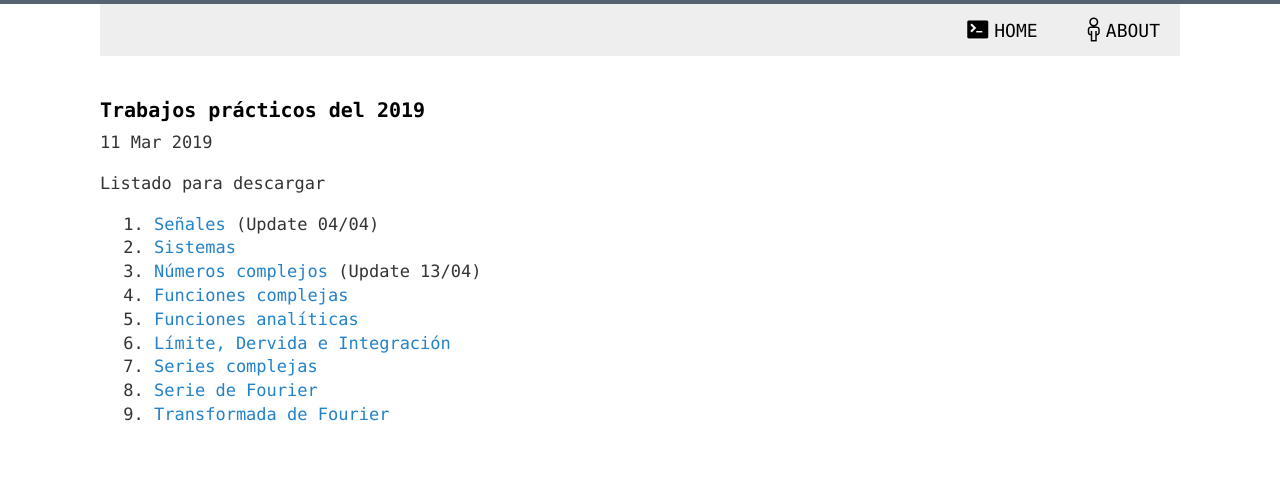
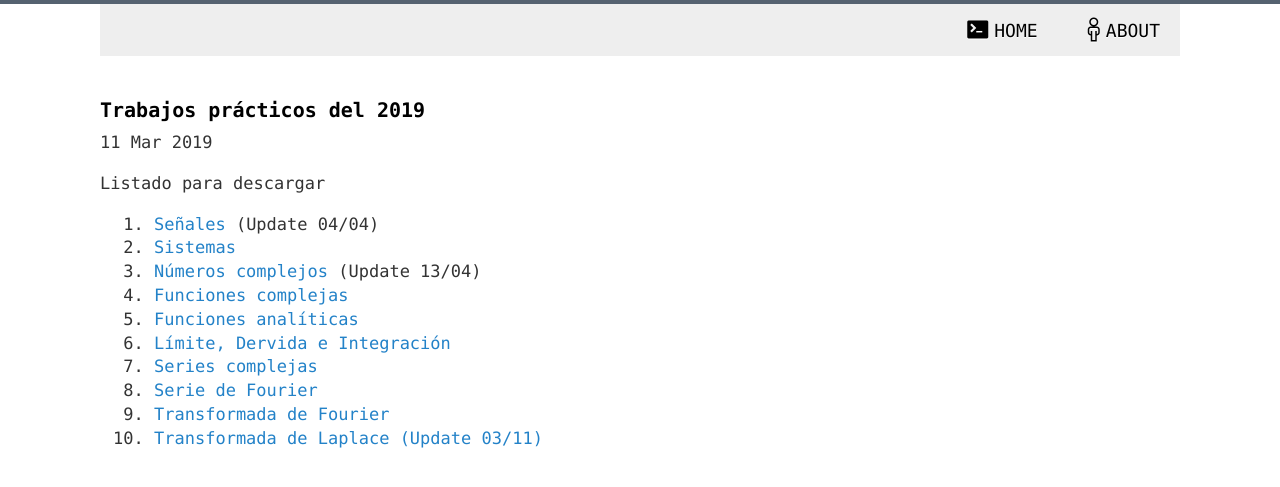
Before and after one commit to 1nv1/UTN-FRN-ASS, a Jekyll site: the page built from _posts/2019-03-11-TPs2019.markdown, in a window 1280 px wide. Shown: the top 487 px of the page. Built offline with Jekyll 4.4.1, drawn with Linux system fonts in a browser that asks for light colours; comment, search, counter and statistics services are not loaded.

Commit message:
Adding TP 10 about Laplace

```diff
--- a/_posts/2019-03-11-TPs2019.markdown
+++ b/_posts/2019-03-11-TPs2019.markdown
@@ -18,3 +18,4 @@ Listado para descargar
 7. <a href="https://drive.google.com/open?id=1k8zQzEFzSMGZbNJUdUi0IABFsatHCEjJ" target="_blank">Series complejas</a>
 8. <a href="https://drive.google.com/open?id=1eFcVFCIIZbs63ttBSv1dPZlTPx8oJjkI" target="_blank">Serie de Fourier</a>
 9. <a href="https://drive.google.com/open?id=1jhkzNL92eUbczLXoy2CI_8FEX5uh_9kb" target="_blank">Transformada de Fourier</a>
+10. <a href="https://drive.google.com/open?id=17Bz_7NacCSVnSb1-XPVcONmLtfkQPqM2" target="_blank">Transformada de Laplace (Update 03/11)</a>
```
